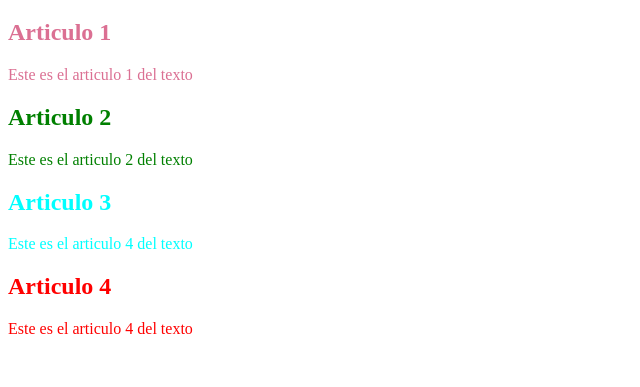
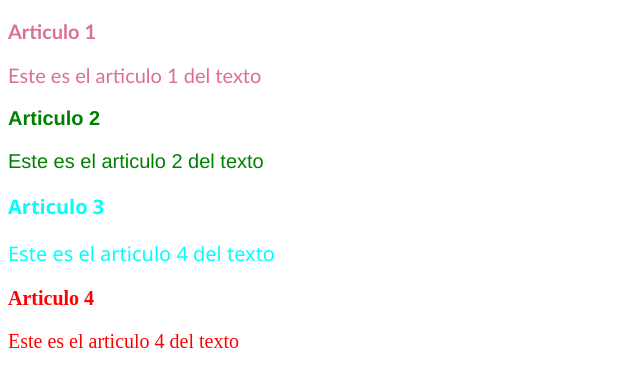
Before and after one commit to GetsemaniCruz/TrabajoPaginaWeb, a plain HTML site: page ejercicio/ejercicio.html in a window 1280 px wide. Shown: the part 61-448 px from the top of the page, without its empty margins (0-640 px from the left). Drawn offline with Linux system fonts and the light colour scheme.

Commit message:
Trabajo letra

```diff
--- a/ejercicio/style/estilos.css
+++ b/ejercicio/style/estilos.css
@@ -1,12 +1,20 @@
 .texto-rosa{
     color: palevioletred;
+    font-size: 20px;
+    font-family: 'Gill Sans', 'Gill Sans MT', Calibri, 'Trebuchet MS', sans-serif ;
 }
 .texto-verde{
     color: green;
+    font-size: 20px;
+    font-family: 'Franklin Gothic Medium', 'Arial Narrow', Arial, sans-serif ;
 }
 .texto-aqua{
     color: aqua;
+    font-size: 20px;
+    font-family: 'Segoe UI', Tahoma, Geneva, Verdana, sans-serif;
 }
 .texto-rojo{
     color: red;
+    font-size: 20px;
+    font-family: 'Times New Roman', Times, serif;
 }
```
